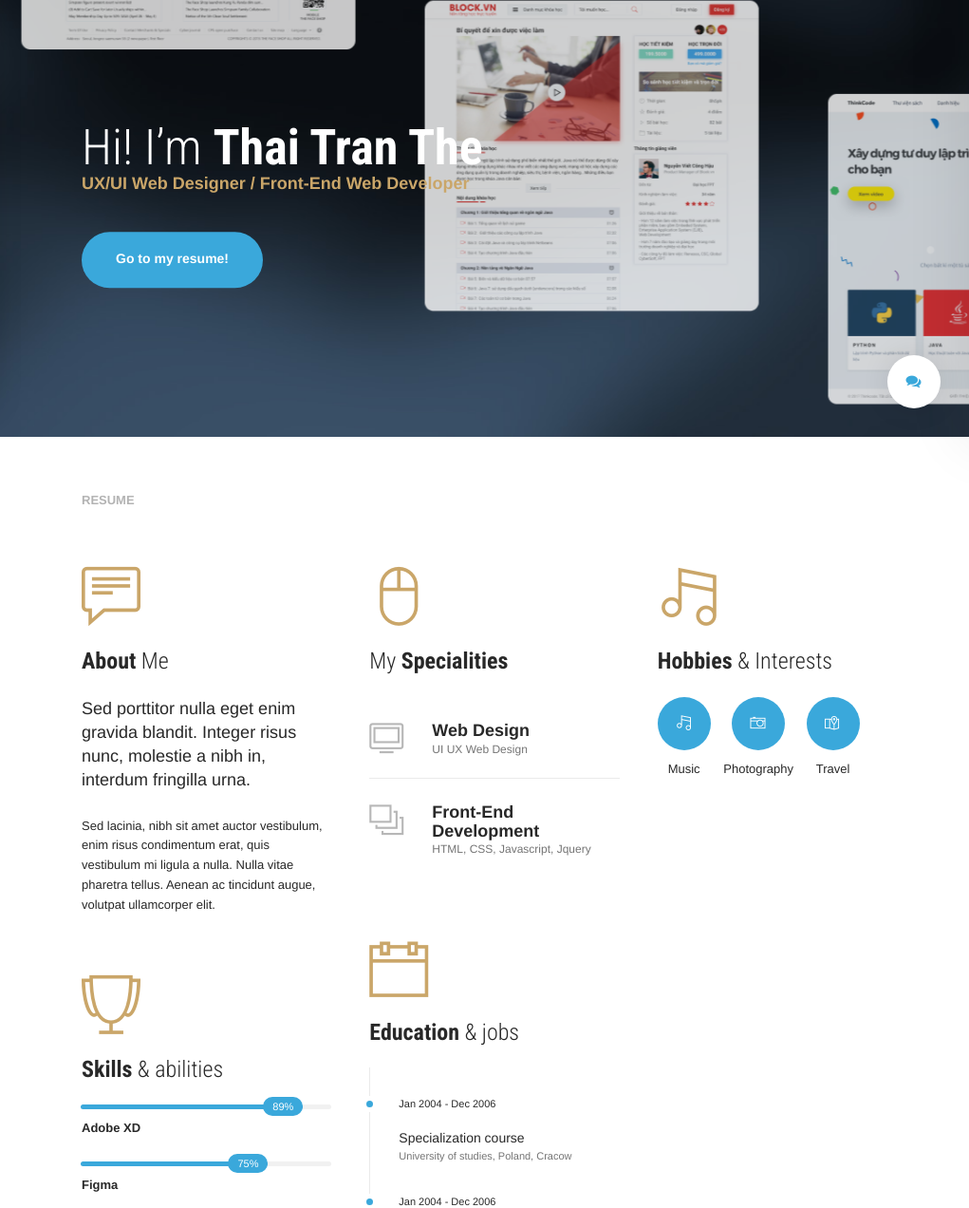
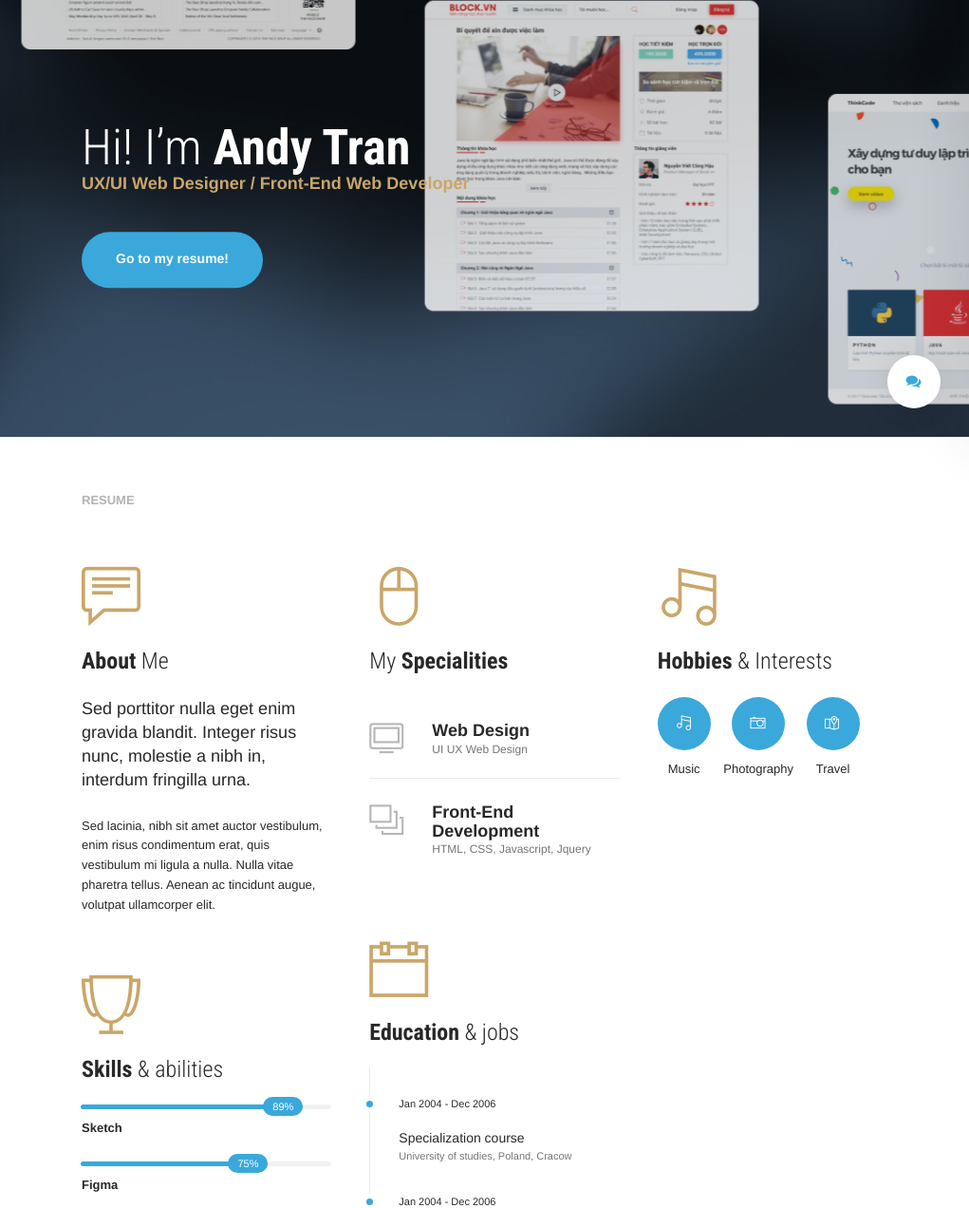
Before and after one commit to thethai/thethai.github.io, a plain HTML site: page index-it-vertical.html in a window 1280 px wide. Shown: the part 340-1612 px from the top of the page at 95% size, 259-1280 px from the left. Drawn offline with Linux system fonts and the light colour scheme; some packages are replaced by stand-ins of ours.

Commit message:
Update index-it-vertical.html

```diff
--- a/index-it-vertical.html
+++ b/index-it-vertical.html
@@ -60,7 +60,7 @@
         <strong class="text-sm">Check my social media!</strong>
         <ul class="list-inline margin-t-10">
             <li><a href="https://www.facebook.com/thai.tranthe" class="icon icon-xs"><i class="fa fa-facebook text-muted"></i></a></li>
-            <li><a href="https://www.behance.net/thethai" class="icon icon-xs"><i class="fa fa-behance text-muted"></i></a></li>
+            <li><a href="https://www.behance.net/andy-tran" class="icon icon-xs"><i class="fa fa-behance text-muted"></i></a></li>
         </ul>
     </div>
 
@@ -83,7 +83,7 @@
 
         <!-- Middle -->
         <div class="container container-wide v-bottom padding-v-80">
-            <h1 class="text-lg margin-b-0">Hi! I’m <strong>Thai Tran The</strong></h1>
+            <h1 class="text-lg margin-b-0">Hi! I’m <strong>Andy Tran</strong></h1>
             <h5 class="text-tertiary margin-b-40">UX/UI Web Designer / Front-End Web Developer</h5>
             <span data-target="local-scroll"><a href="#resume" class="btn btn-lg btn-primary animated" data-animation="bounceIn"><span>Go to my resume!</span><i class="ti-arrow-down"></i></a></span>
         </div>
@@ -122,7 +122,7 @@
                                     <span></span>
                                 </div>
                             </div>
-                            <strong>Adobe XD</strong>
+                            <strong>Sketch</strong>
                         </div>
                         <!-- Skill -->
                         <div class="skill">
```
